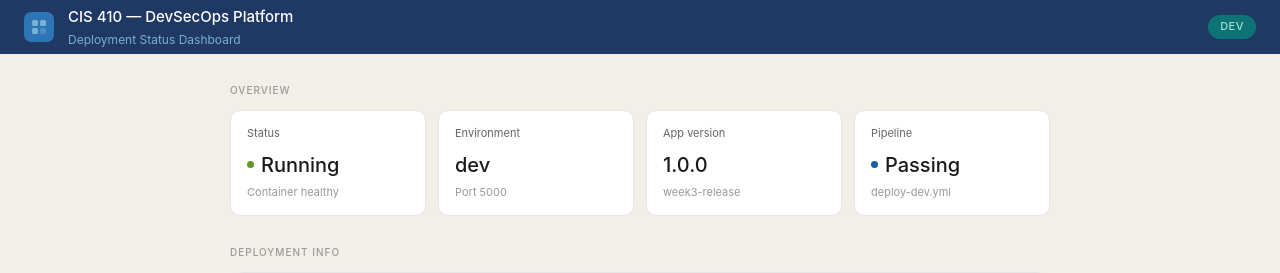
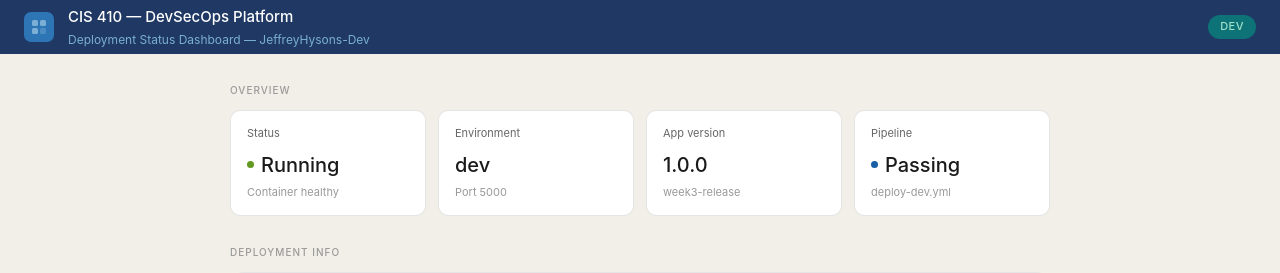
Before and after one commit to UncleJ3ff/cis-410-cybersecurity-automation, a Flask app: page / in a window 1280 px wide. Shown: the top 273 px of the page. Run offline with Flask 3, Linux system fonts and the light colour scheme.

Commit message:
Update topbar subtitle to include developer name

```diff
--- a/app/templates/index.html
+++ b/app/templates/index.html
@@ -217,7 +217,7 @@
       </div>
       <div>
         <div class="topbar-title">CIS 410 &mdash; DevSecOps Platform</div>
-        <div class="topbar-sub">Deployment Status Dashboard</div>
+       <div class="topbar-sub">Deployment Status Dashboard — JeffreyHysons-Dev</div>
       </div>
     </div>
     <div class="env-badge">{{ env }}</div>
```
